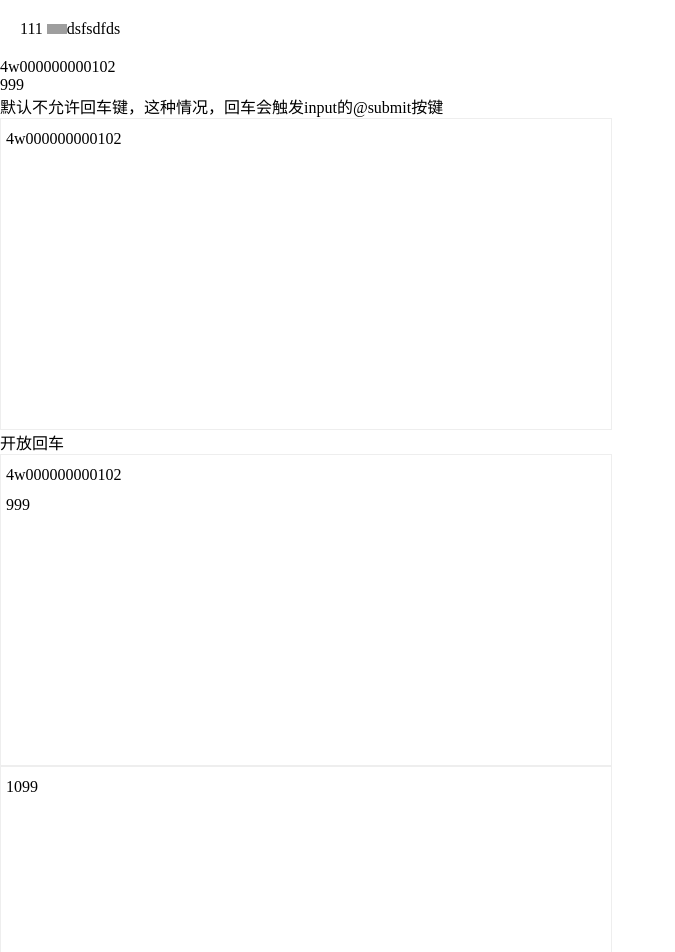
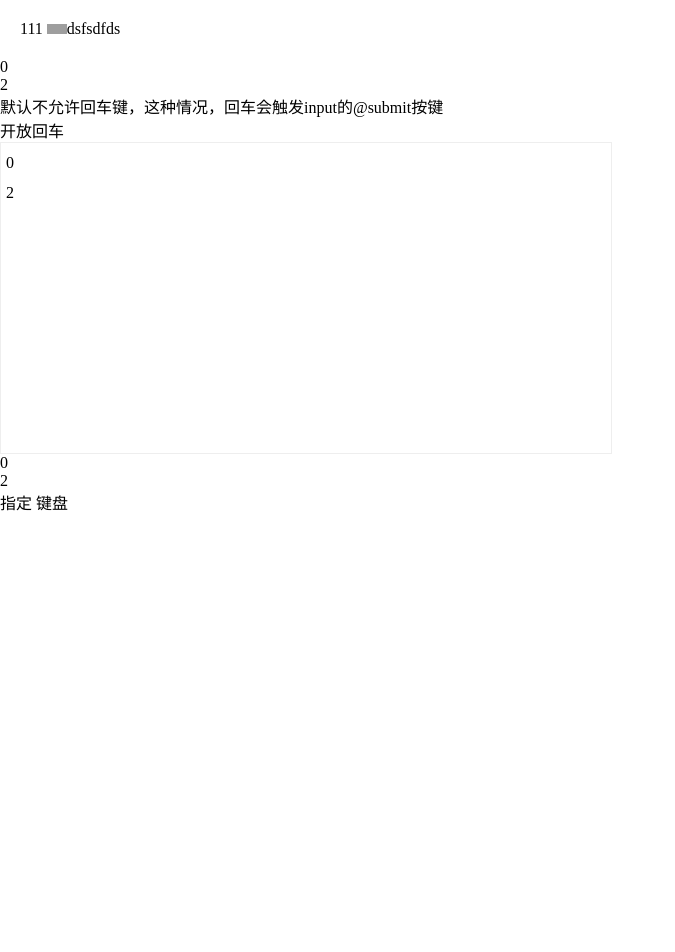
Before and after one commit to MTTTM/vue-keyboard-cn, a Vue app: page / in a window 1280 px wide. Shown: the top 952 px of the page, without its empty margins (0-675 px from the left). Built offline with nearby package versions, Linux system fonts and the light colour scheme; grey boxes are pictures that could not be loaded.

Commit message:
cn类型input允许输入中文和.

```diff
--- a/src/App.vue
+++ b/src/App.vue
@@ -11,11 +11,11 @@
     </div>
     <p v-html="value"></p>
     <p>默认不允许回车键，这种情况，回车会触发input的@submit按键</p>
-    <ky-input v-model="value1" type="mix" @submit="submitFn" class="hahahha" />
+    <!-- <ky-input v-model="value1" type="mix" @submit="submitFn" class="hahahha" /> -->
     <p>开放回车</p>
     <ky-input v-model="value" type="mix" :allowEnter="true" />
     <!-- <p>int</p>  -->
-    <ky-input v-model="intValue" type="int" />
+    <!-- <ky-input v-model="intValue" type="int" /> -->
     <!--<p>float</p>
     <ky-input v-model="floatValue" type="float" />
     <ky-input v-model="cnValue" type="cn" />
@@ -47,7 +47,7 @@ export default {
         symbo,
       },
       value1: "4w000000000102",
-      value: "4w000000000102\r\n999",
+      value: "0\r\n2",
       intValue: "1099",
       floatValue: "1.99",
       cnValue: "你好啊",
--- a/src/dev/inputFilterRegx.js
+++ b/src/dev/inputFilterRegx.js
@@ -16,10 +16,7 @@ export default{
       * 可以查询对应的unicode码
       *原文链接：https://blog.csdn.net/TheJormangund/article/details/107379449
     */
-    let reg = new RegExp(
-      "^([\u4E00-\u9FFF]|[\u3002\uff1b\uff0c\uff1a\u201c\u201d\uff08\uff09\u3001\uff1f\u300a\u300b\uff01\u3010\u3011\uffe5])+$",
-      "g"
-    );
+    let reg = new RegExp("^([\u4E00-\u9FFF]|[.])+$","g");
     return reg.test(text);
    },
    "en":(text)=>{
--- a/src/dev/tools.js
+++ b/src/dev/tools.js
@@ -96,6 +96,7 @@ export const splitStringToArray=(str)=>{
   if(String(str).length==1){
     return [wrapStringSingleItem(str)];
   }
+  console.log("splitStringToArray get",str)
   var tmpArr = str.split("");
   var endArr = [];
   var tmpStr = "";
@@ -137,6 +138,7 @@ export const splitStringToArray=(str)=>{
       tmpStr = "";
     }
   }
+  console.log("splitStringToArray end",endArr)
   return endArr;
 }
 /**
@@ -158,7 +160,7 @@ export const getElementIndexOnParent=(childElement)=>{
 
 }
 /**
- * 移除字符串里面的html标签，留下html标签里面的文字
+ * 移除字符串里面的html标签，留下html标签里面的文字 废弃
  * @param {*} labelStr
  * @returns
  */
```
